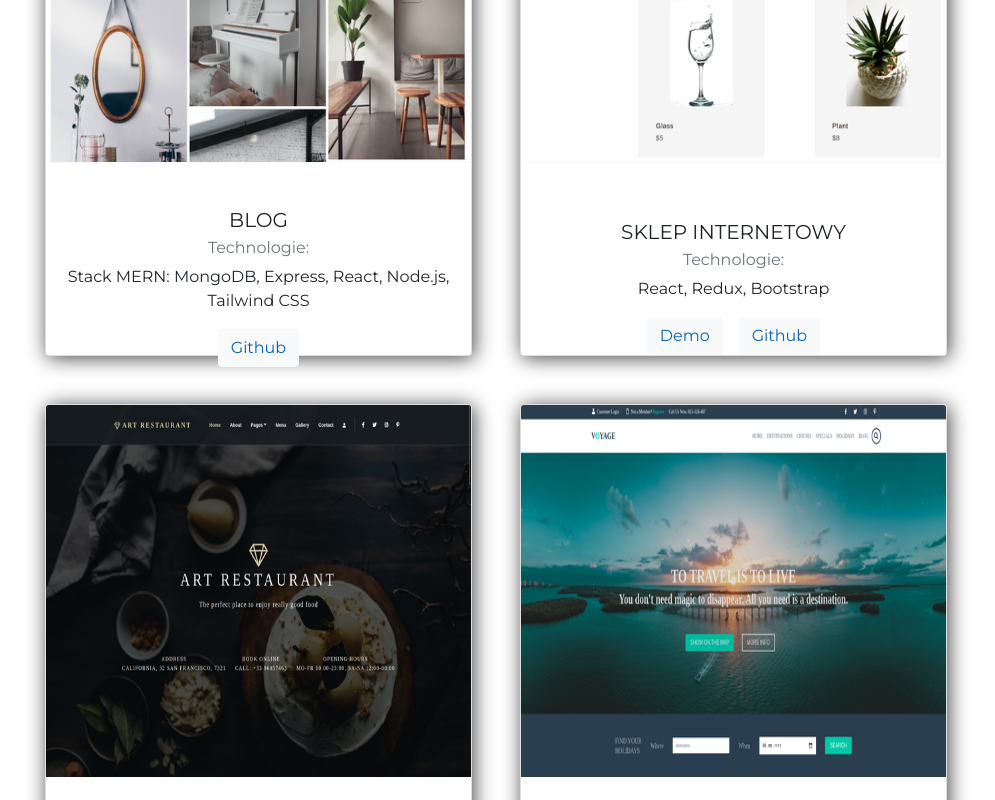
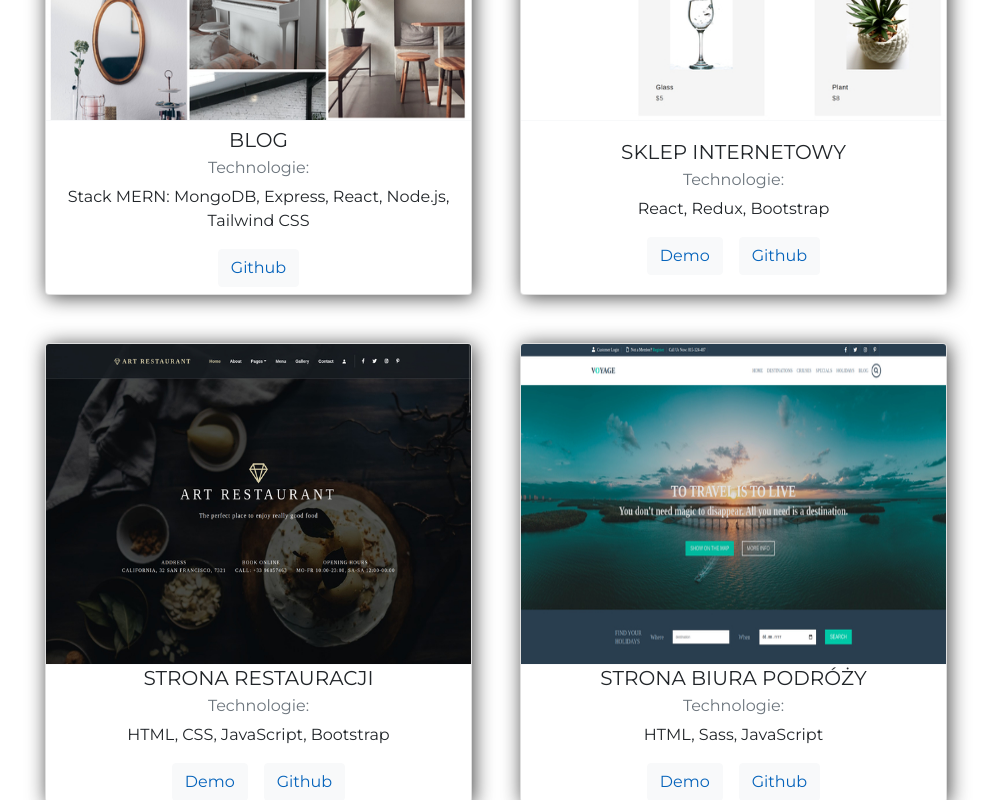
Before and after one commit to AnnaPawlik/Portfolio, a React (Create React App) app in the folder client/: page / in a window 1280 px wide. Shown: the part 2800-3600 px from the top of the page, without its empty margins (144-1139 px from the left). Built offline with nearby package versions, Linux system fonts and the light colour scheme.

Commit message:
Delete height from projects

```diff
--- a/client/src/components/features/Projects/Projects.scss
+++ b/client/src/components/features/Projects/Projects.scss
@@ -19,7 +19,6 @@
     }
 
     .card-body {
-        min-height: 250px;
         display: flex;
         justify-content: center;
         align-items: center;
```
